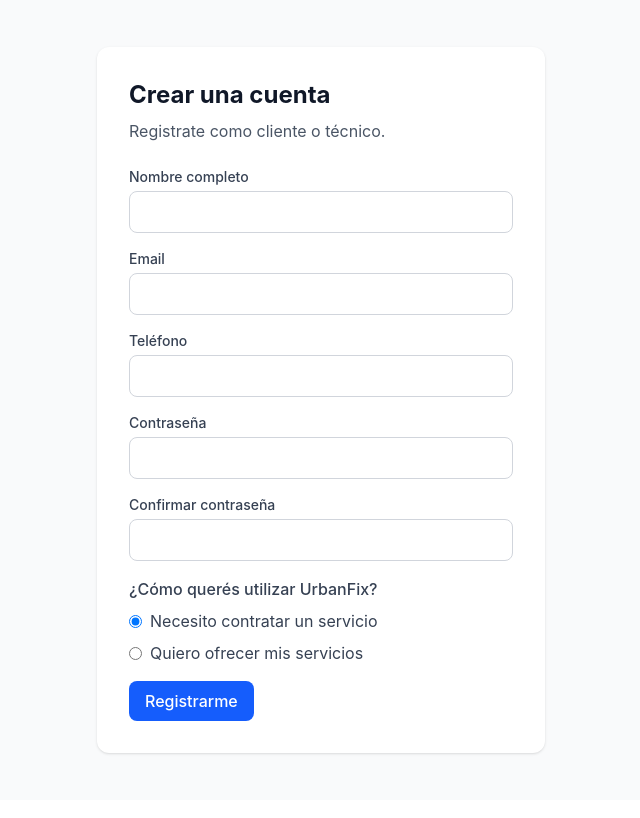
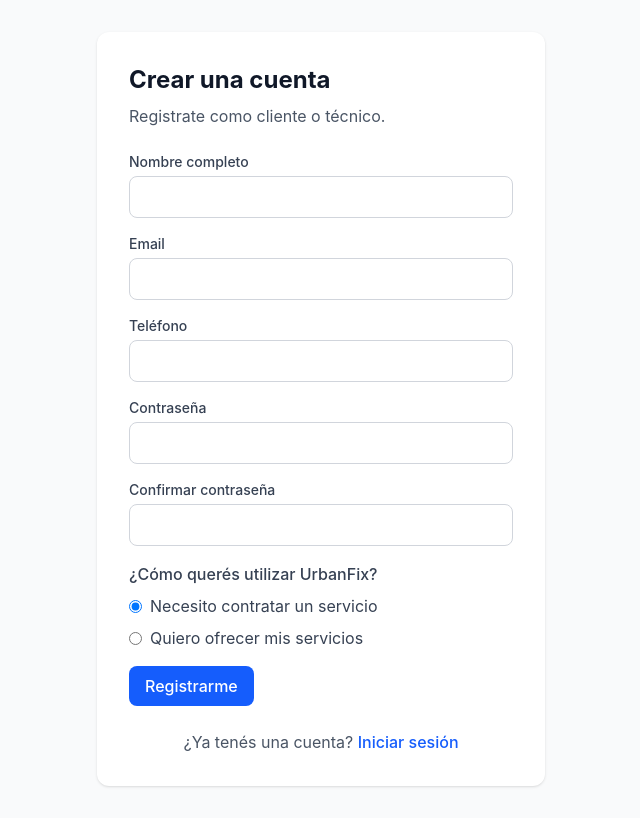
Before and after one commit to AndreAmutio/UrbanFix-Solutions, a React app in the folder frontend/: page /register in a window 1280 px wide. Shown: the whole page, without its empty margins (319-959 px from the left). Built offline with nearby package versions, Linux system fonts and the light colour scheme; no server answers; the HTML template or start-up script is replaced by a standard one.

Commit message:
Agregar navegación entre login y registro

```diff
--- a/frontend/src/pages/auth/Login.jsx
+++ b/frontend/src/pages/auth/Login.jsx
@@ -1,5 +1,5 @@
 import { useState } from 'react';
-import { useNavigate } from 'react-router-dom';
+import { Link, useNavigate } from "react-router-dom";
 import { useAuth } from '../../context/AuthContext';
 import { Button } from '../../components/ui/Button';
 import { Input } from '../../components/ui/Input';
@@ -86,6 +86,9 @@
             {loading ? 'Ingresando...' : 'Ingresar'}
           </Button>
         </form>
+        <p className="text-center text-gray-600 mt-6"> ¿No tenés una cuenta?{" "}
+           <Link to="/register" className="text-blue-600 font-medium hover:underline"> Crear una cuenta </Link>
+        </p>
       </div>
     </main>
   );
--- a/frontend/src/pages/auth/Register.jsx
+++ b/frontend/src/pages/auth/Register.jsx
@@ -1,5 +1,5 @@
 import { useState } from "react";
-import { useNavigate } from "react-router-dom";
+import { Link, useNavigate } from "react-router-dom";
 import { useAuth } from "../../context/AuthContext";
 import { Button } from "../../components/ui/Button";
 import { Input } from "../../components/ui/Input";
@@ -164,6 +164,9 @@
             {loading ? "Creando cuenta..." : "Registrarme"}
           </Button>
         </form>
+        <p className="text-center text-gray-600 mt-6"> ¿Ya tenés una cuenta?{" "}
+         <Link to="/login" className="text-blue-600 font-medium hover:underline"> Iniciar sesión </Link>
+        </p>
       </div>
     </main>
   );
```
